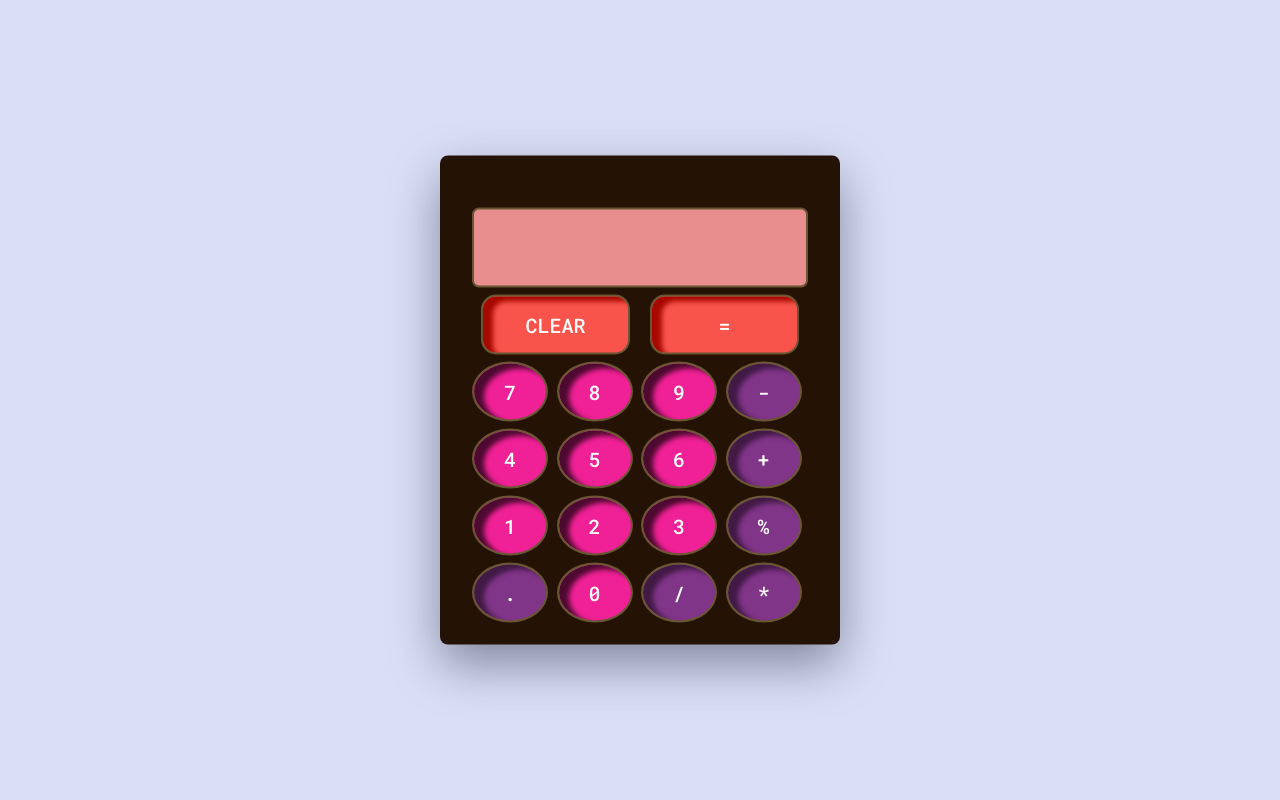
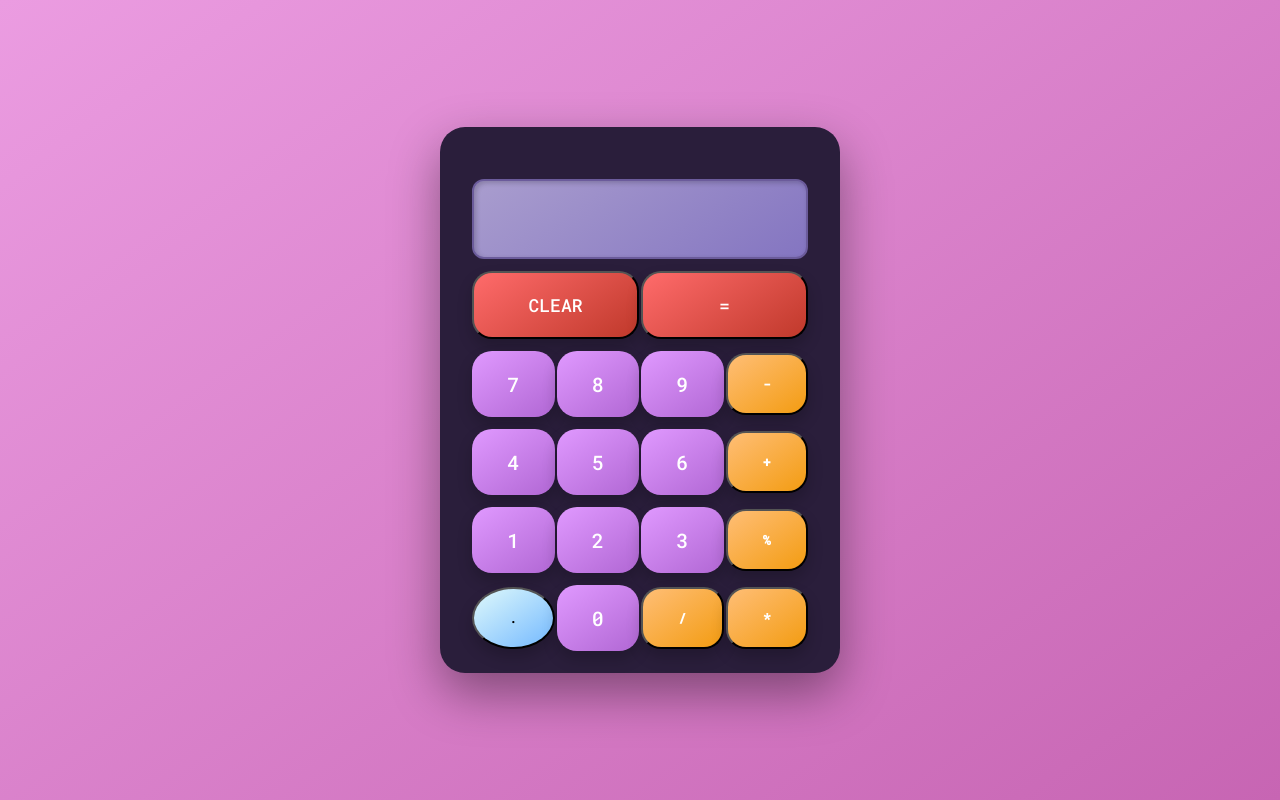
Before and after one commit to Akshaya-Priya/Calculator, a plain HTML site: page index.html in a window 1280 px wide. Drawn offline with nearby package versions, Linux system fonts and the light colour scheme.

Commit message:
Updated the CSS and ReadMe file

```diff
--- a/style.css
+++ b/style.css
@@ -4,87 +4,112 @@
   box-sizing: border-box;
   font-family: "Roboto Mono", monospace;
 }
+
 body {
   height: 100vh;
-    background-color: #dadff7;
+  background: linear-gradient(145deg, #eb9ce1, #c765b3); /* Dark gradient background */
+  display: flex;
+  justify-content: center;
+  align-items: center;
 }
+
 .calculator {
   width: 400px;
-    background-color: #241204;
+  background-color: #2a1e3b;
   padding: 50px 30px 20px 30px;
-    position: absolute;
-    transform: translate(-50%, -50%);
-    top: 50%;
-    left: 50%;
-    border-radius: 8px;
-    box-shadow: 0 20px 50px rgba(0, 5, 24, 0.4);
+  border-radius: 25px;
+  box-shadow: 0 20px 50px rgba(0, 0, 0, 0.4); /* Darker shadow */
 }
 
-  input[type="text"]{
+input[type="text"] {
   padding: 20px 30px;
   font-size: 24px;
   width: 100%;
   padding: 15px 10px;
   text-align: right;
-    background-color: #e88e8e;
-    color: #000000;
-    border:2px solid #6b5633;
+  background: linear-gradient(145deg, #a99dce, #8475c1); /* Darker gradient for display */
+  color: #ffffff;
+  border: 2px solid #6b5b9b;
   font-size: 35px;
-    border-radius: 7px;
+  border-radius: 12px;
+  box-shadow: inset 2px 2px 5px rgba(0, 0, 0, 0.2); /* Stronger inset effect */
 }
 
 input[type="button"] {
+  width: 100%;
+  margin-top: 10px; /* Increased margin for spacing between buttons */
   display: grid;
   grid-template-columns: repeat(4, 1fr);
-    grid-gap: 5px;
-    margin-top: 5px;
+  grid-gap: 15px; /* Increased gap between buttons */
+}
 
-    border:2px solid #6b5633;
+/* Styling for digit buttons (0-9) */
+.digit-button {
+  padding: 20px;
+  border: none;
   font-size: 20px;
-
-
-    /* background-color: #f69906; */
+  border-radius: 20px;
+  background: linear-gradient(145deg, #e099ff, #b167d4); /* Purple gradient for digit buttons */
   color: #ffffff;
   cursor: pointer;
-
-    border-color:#6b5633;
-
-    /* border-radius: 10px; */
-  }
-
-  .equal,.clear {
-    margin:auto;
-    padding: 15px 30px;
-    border-radius:15px;
-    background-color: #f9544c;
-    box-shadow: 10px 5px 5px  #a60901 inset;
-  }
-  .equal:hover,.clear:hover{
-    background-color: #840802;
-  }
-
-  .operation-button,.dot {
-    padding: 15px 30px;
-    border-radius: 50%;
-    background-color:#813589;
-    box-shadow: 10px 5px 5px #411a45 inset;
-  }
-
-  .operation-button:hover,.dot:hover {
-    background-color: #4b0853;
-  }
-
-  .digit-button {
-    padding: 15px 30px;
-    border-radius: 50%;
-    box-shadow: 10px 5px 5px  #4d0a30  inset;
-    background-color: #f02196;
+  box-shadow: 0px 8px 15px rgba(0, 0, 0, 0.2); /* Stronger shadow */
+  transition: all 0.3s ease-in-out;
 }
 
 .digit-button:hover {
-    background-color:  #82034b;
+  background: linear-gradient(145deg, #b167d4, #e099ff); /* Hover effect for digits */
+  transform: translateY(-3px);
 }
-  td{
-    text-align:center;
+
+/* Styling for operator buttons (+, -, *, /) */
+.operation-button {
+  padding: 20px;
+  border-radius: 20px;
+  background: linear-gradient(145deg, #ffbe76, #f39c12); /* Orange gradient for operators */
+  box-shadow: 0px 8px 15px rgba(0, 0, 0, 0.2);
+  color: #ffffff;
+  font-weight: bold;
+}
+
+.operation-button:hover {
+  background: linear-gradient(145deg, #f39c12, #ffbe76);
+}
+
+/* Styling for Clear and Equals buttons */
+.clear, .equal {
+  padding: 20px;
+  border-radius: 20px;
+  background: linear-gradient(145deg, #ff6b6b, #c0392b); /* Red gradient for Clear and Equals */
+  box-shadow: 0px 8px 15px rgba(0, 0, 0, 0.2);
+  font-size: 18px;
+  color: #ffffff;
+}
+
+.clear:hover, .equal:hover {
+  background: linear-gradient(145deg, #c0392b, #ff6b6b);
+}
+
+.clear {
+  grid-column: span 2; /* Make Clear button span 2 columns */
+}
+
+.equal {
+  grid-column: span 2; /* Make Equals button span 2 columns */
+}
+
+.dot {
+  padding: 20px;
+  border-radius: 50%;
+  background: linear-gradient(145deg, #dff9fb, #74b9ff); /* Light blue gradient for dot button */
+  box-shadow: 0px 8px 15px rgba(0, 0, 0, 0.2);
+  color: #000000;
+}
+
+.dot:hover {
+  background: linear-gradient(145deg, #74b9ff, #dff9fb);
+}
+
+td {
+  text-align: center;
   vertical-align: middle;
 }
```
Also changed, not shown: 1 other file. Lines whose indentation alone changed are shown as unchanged.
